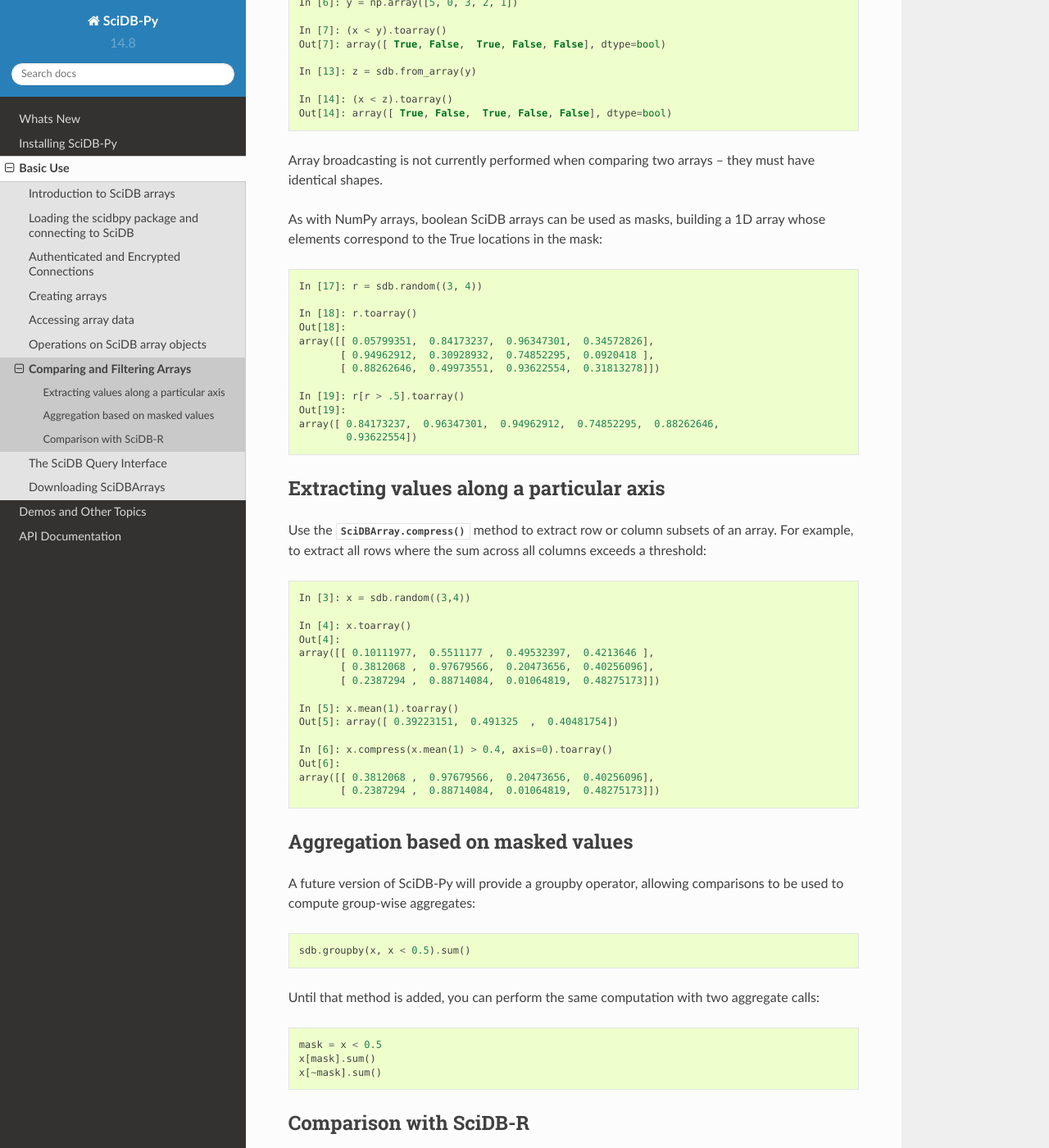
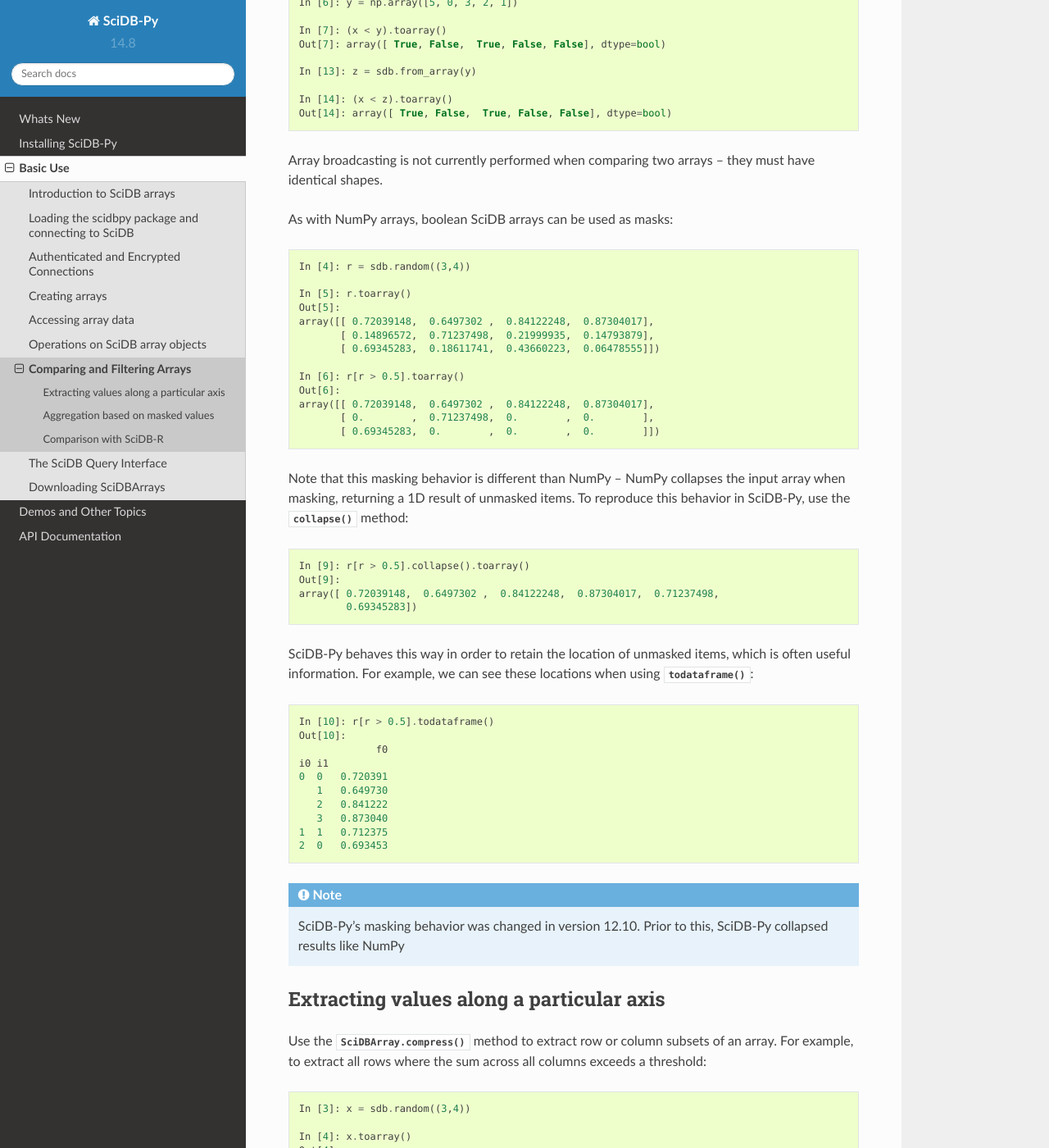
Before and after one commit to rvernica/SciDB-Py, a Sphinx documentation site: the page built from doc/comparison_and_filtering.rst, in a window 1280 px wide and 1400 px high, scrolled down 499 px. Shown: the whole window at 82% size. Built offline with Sphinx 7.4.7 and the Read the Docs theme 2.0.0, drawn with Linux system fonts in a browser that asks for light colours; formulas are drawn with MathJax 3.

Commit message:
Add collapse method. Do not collapse by default during boolean masking

```diff
--- a/doc/comparison_and_filtering.rst
+++ b/doc/comparison_and_filtering.rst
@@ -36,21 +36,49 @@
 
 Array broadcasting is not currently performed when comparing two arrays -- they must have identical shapes.
 
-As with NumPy arrays, boolean SciDB arrays can be used as masks, building a 1D array
-whose elements correspond to the True locations in the mask::
+As with NumPy arrays, boolean SciDB arrays can be used as masks::
 
-    In [17]: r = sdb.random((3, 4))
+    In [4]: r = sdb.random((3,4))
 
-    In [18]: r.toarray()
-    Out[18]:
-    array([[ 0.05799351,  0.84173237,  0.96347301,  0.34572826],
-           [ 0.94962912,  0.30928932,  0.74852295,  0.0920418 ],
-           [ 0.88262646,  0.49973551,  0.93622554,  0.31813278]])
+    In [5]: r.toarray()
+    Out[5]:
+    array([[ 0.72039148,  0.6497302 ,  0.84122248,  0.87304017],
+           [ 0.14896572,  0.71237498,  0.21999935,  0.14793879],
+           [ 0.69345283,  0.18611741,  0.43660223,  0.06478555]])
 
-    In [19]: r[r > .5].toarray()
-    Out[19]:
-    array([ 0.84173237,  0.96347301,  0.94962912,  0.74852295,  0.88262646,
-            0.93622554])
+    In [6]: r[r > 0.5].toarray()
+    Out[6]:
+    array([[ 0.72039148,  0.6497302 ,  0.84122248,  0.87304017],
+           [ 0.        ,  0.71237498,  0.        ,  0.        ],
+           [ 0.69345283,  0.        ,  0.        ,  0.        ]])
+
+
+Note that this masking behavior is different than NumPy -- NumPy collapses
+the input array when masking, returning a 1D result of unmasked items.
+To reproduce this behavior in SciDB-Py, use the :meth:`~SciDBArray.collapse` method::
+
+    In [9]: r[r > 0.5].collapse().toarray()
+    Out[9]:
+    array([ 0.72039148,  0.6497302 ,  0.84122248,  0.87304017,  0.71237498,
+            0.69345283])
+
+SciDB-Py behaves this way in order to retain the location of unmasked items,
+which is often useful information. For example, we can see these locations
+when using :meth:`~SciDBArray.todataframe`::
+
+    In [10]: r[r > 0.5].todataframe()
+    Out[10]:
+                 f0
+    i0 i1
+    0  0   0.720391
+       1   0.649730
+       2   0.841222
+       3   0.873040
+    1  1   0.712375
+    2  0   0.693453
+
+.. note:: SciDB-Py's masking behavior was changed in version 12.10. Prior
+          to this, SciDB-Py collapsed results like NumPy
 
 Extracting values along a particular axis
 -----------------------------------------
```
Also changed, not shown: 2 other files.
